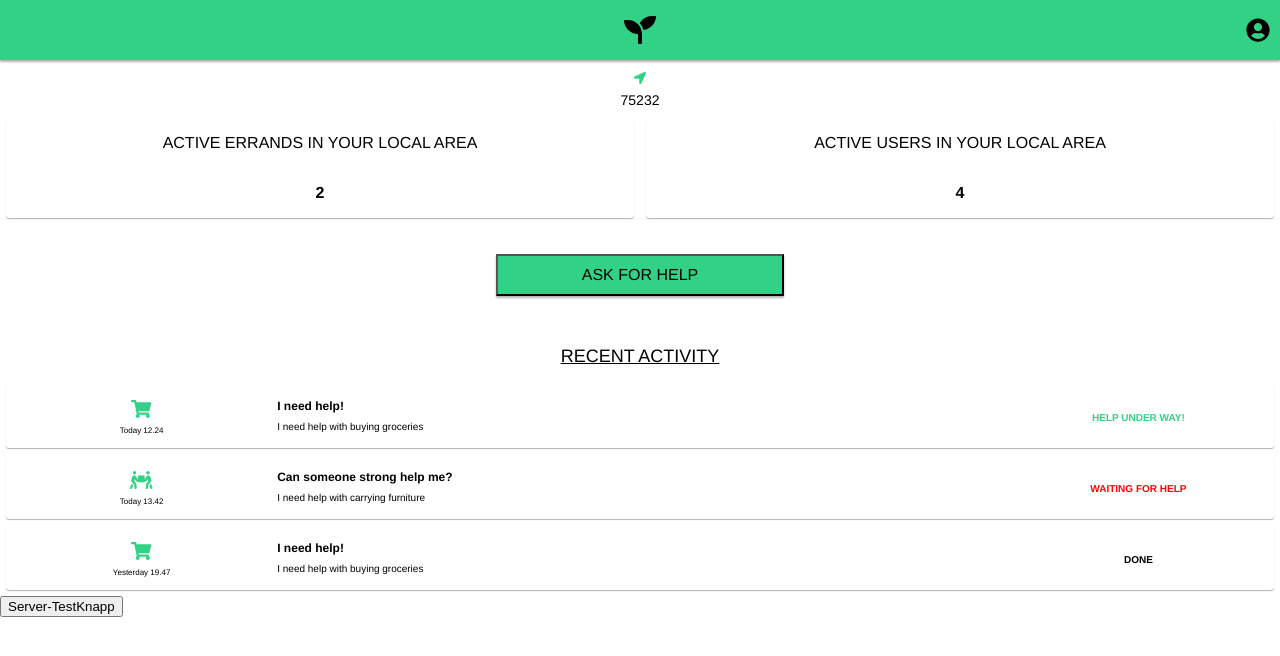
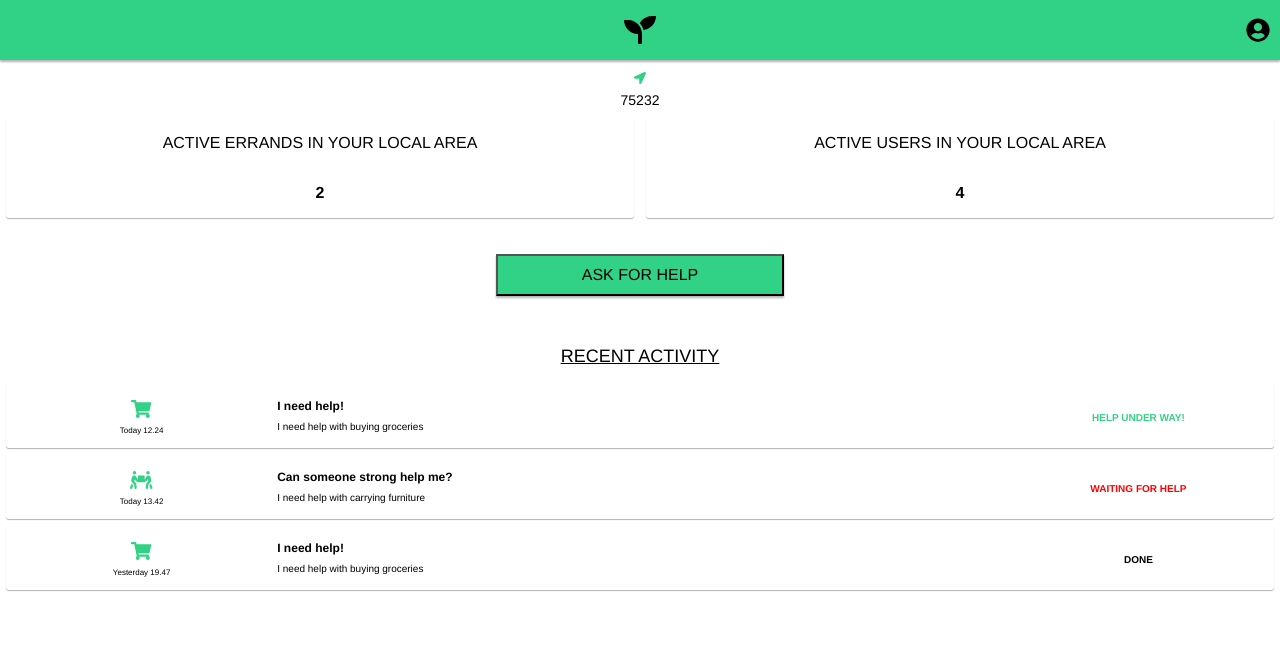
Before and after one commit to Vlad-Ber/Local_Heroes, a React (Create React App) app: page /home in a window 1280 px wide. Shown: the top 656 px of the page. Built offline with nearby package versions, Linux system fonts and the light colour scheme.

Commit message:
POP CHAMPAGNE test button removed

```diff
--- a/src/pages/Home.js
+++ b/src/pages/Home.js
@@ -34,10 +34,10 @@ class Home extends Component {
 
     render(){
         return(
-                <div>
+            <div>
                 <NavBar
-            rightButtonType="profile"
-            rightButtonLink="/profile-page"
+                    rightButtonType="profile"
+                    rightButtonLink="/profile-page"
                 />
                 <StatusView
                     areaID={this.state.areaID}
@@ -49,7 +49,6 @@ class Home extends Component {
                 </LinkWrapper>
                 <SectionTitle text="RECENT ACTIVITY"/>
                 <EventItemListView errands={data["errands"]}/>
-                <button onClick={this.vidKnappTryck} id="loginKnapp" type="button" className="input">Server-TestKnapp</button>
             </div>
         );
     }
```
